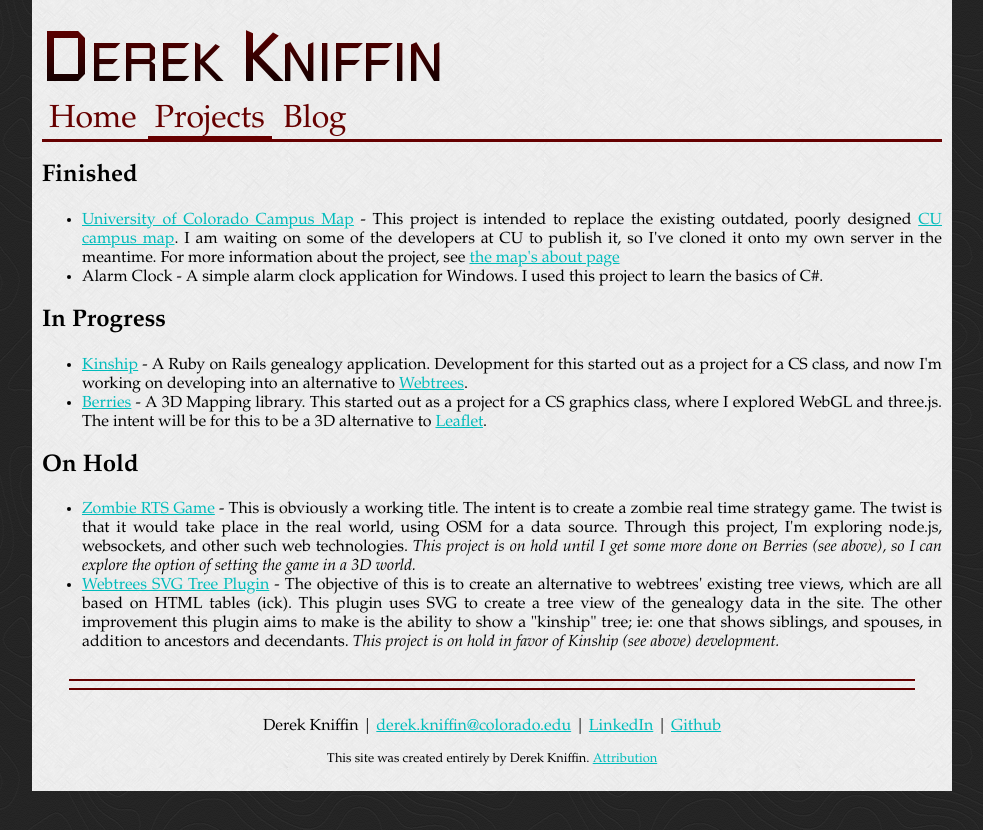
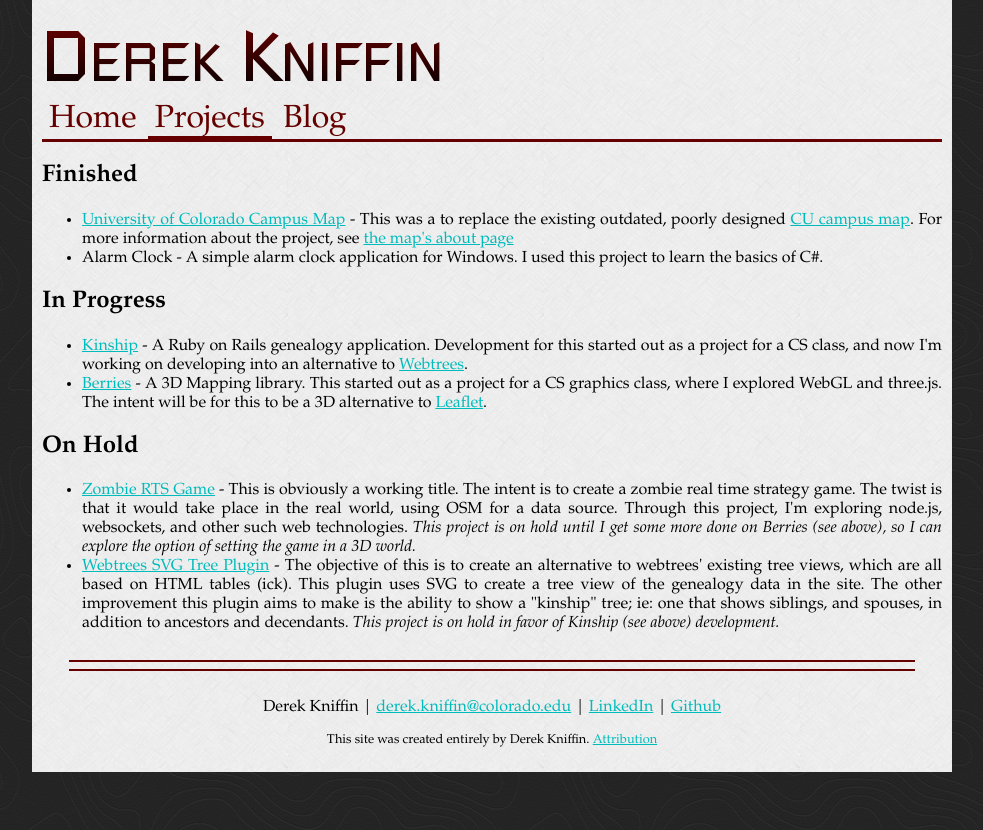
Before and after one commit to oddityoverseer13/personal-website, a Jekyll site: the page built from projects.html, in a window 1280 px wide. Shown: the top 830 px of the page, without its empty margins (148-1131 px from the left). Built offline with Jekyll 4.4.1, drawn with Linux system fonts in a browser that asks for light colours; Markdown is read by kramdown in place of the engine named in the settings.

Commit message:
The campus map has been published at http://colorado.edu/map

```diff
--- a/projects.html
+++ b/projects.html
@@ -7,7 +7,7 @@
 
 <h2>Finished</h2>
 <ul>
-  <li><a href="{{site.url}}/map">University of Colorado Campus Map</a> - This project is intended to replace the existing outdated, poorly designed <a href="http://www.colorado.edu/campusmap">CU campus map</a>. I am waiting on some of the developers at CU to publish it, so I've cloned it onto my own server in the meantime. For more information about the project, see <a href="http://www.kniffin.us/derek/map/about.html">the map's about page</a></li>
+  <li><a href="http://www.colorado.edu/map">University of Colorado Campus Map</a> - This was a to replace the existing outdated, poorly designed <a href="http://www.colorado.edu/campusmap">CU campus map</a>. For more information about the project, see <a href="http://www.colorado.edu/map/about.html">the map's about page</a></li>
 
   <li>Alarm Clock - A simple alarm clock application for Windows. I used this project to learn the basics of C#.</li>
 </ul>
```
Also changed, not shown: .gitmodules.
